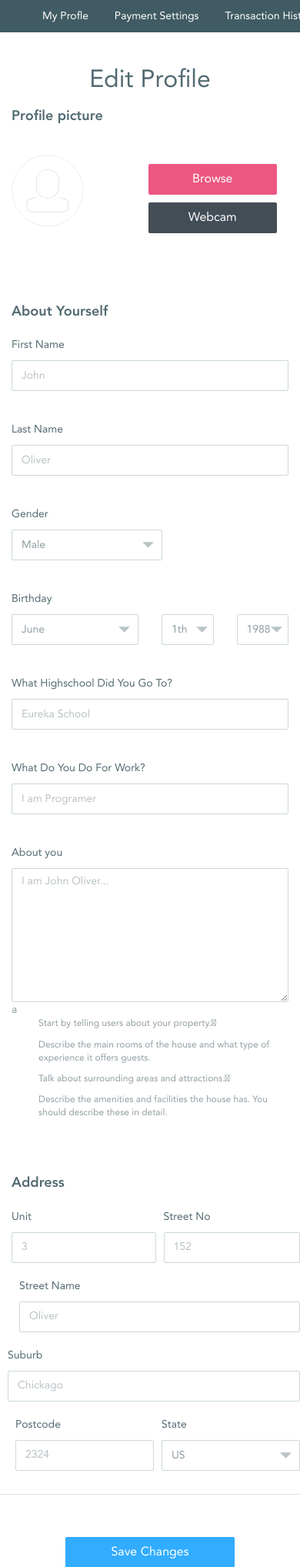
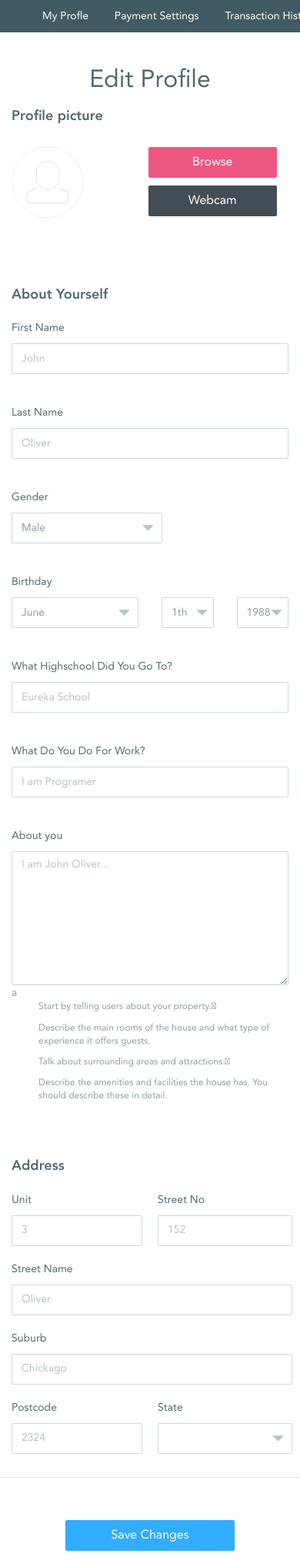
Before and after one commit to dankoknad/OzGetaways, a PHP site: page /__index.html in a window 390 px wide. Shown: the part 60-2096 px from the top of the page at 77% size. After the commit the page ends 2075 px from the top, so only its background shows below. Run offline with PHP 8.4, Linux system fonts and the light colour scheme.

Commit message:
New changes

```diff
--- a/__index.html
+++ b/__index.html
@@ -385,7 +385,7 @@
 											<p class="title-input mobile-padding">State </p>
                                             <div>
                                                 <div class="form-control div-select" id="InputState">
-                                                    US
+
                                                 </div>
                                                 <div class="select">
                                                     <ul>
--- a/css/custom.css
+++ b/css/custom.css
@@ -235,6 +235,11 @@ body {
 
 .adr-form:last-child {
     padding-left: 10px;
+    padding-right: 10px;
+}
+
+.adr-form:last-child > div:nth-child(3) {
+    padding-right:15px;
 }
 
 .adr-form > div {
@@ -640,13 +645,13 @@ input[type="text"] {
 
 #profile-picture {
 	width: 193px;
-	margin-top: 30px;
+	margin-top: 20px;
 }
 
 #edit-profile {
 	border: 2px dashed #dae3e5;
 	text-align: center;
-	margin-top: 74px;
+	margin-top: 53px;
 	padding: 30px;
 }
 
@@ -1008,15 +1013,6 @@ input[type=text]:-ms-input-placeholder {color:#bac3c6;}
         padding-top:0px;
     }
 
-    .adr-form > div {
-        padding-left: 10px;
-        padding-right: 0px;
-    }
-
-    .adr-form > div:first-child {
-        padding-left: 0px;
-    }
-
     #edit-profile {
         padding:20px;
     }
@@ -1029,6 +1025,28 @@ input[type=text]:-ms-input-placeholder {color:#bac3c6;}
     #edit-profile .col-sm-6:last-child {
         padding-right:0px;
         padding-left:5px;
+    }
+
+    .adr-form {
+        padding:0px;
+    }
+
+    .adr-form:last-child {
+        padding-left: 0px;
+        padding-right: 0px;
+    }
+
+    .adr-form > div {
+        padding-left: 10px;
+        padding-right: 10px;
+    }
+
+    .adr-form > div:first-child {
+        padding-left: 15px;
+    }
+
+    .adr-form:last-child > div:nth-child(3) {
+        padding-right:10px;
     }
 }
 
@@ -1089,7 +1107,38 @@ input[type=text]:-ms-input-placeholder {color:#bac3c6;}
 		display:none;
 	}
 
-	#selDay,#selYear {
+    .adr-form {
+        padding:0px;
+    }
+
+    .adr-form:last-child {
+        padding-left: 0px;
+        padding-right: 0px;
+    }
+
+    .adr-form > div {
+        padding-left: 10px;
+        padding-right: 10px;
+    }
+
+    .adr-form > div:first-child {
+        padding-left: 15px;
+    }
+
+    .adr-form > div:last-child {
+        padding-left: 15px;
+    }
+
+    .adr-form:last-child > div:nth-child(2) {
+        padding-left: 15px;
+    }
+
+    .adr-form:last-child > div:nth-child(3) {
+        padding-left: 10px;
+    }
+
+
+    #selDay,#selYear {
 		width:100%;
 	}
 
@@ -1139,7 +1188,7 @@ input[type=text]:-ms-input-placeholder {color:#bac3c6;}
 
 	#profile-picture {
 		width:160px;
-		margin-top: 35px;
+		margin-top: 20px;
 	}
 
 	.logoDiv {
@@ -1163,14 +1212,13 @@ input[type=text]:-ms-input-placeholder {color:#bac3c6;}
 @media only screen and (max-width: 520px) {
 	#edit-profile {
 		border:none;
-		margin-top: 34px;
+		margin-top: 12px;
 		padding: 30px 0px;
 	}
 
 	#edit-profile  .col-sm-6{
 		padding:0px;
 	}
-
 
 	#selDay,#selYear {
 		width:100%;
@@ -1184,7 +1232,7 @@ input[type=text]:-ms-input-placeholder {color:#bac3c6;}
 
 	#profile-picture {
 		width:93px;
-		margin-top: 17px;
+		margin-top: 6px;
 	}
 
 	.bold-text {
```
